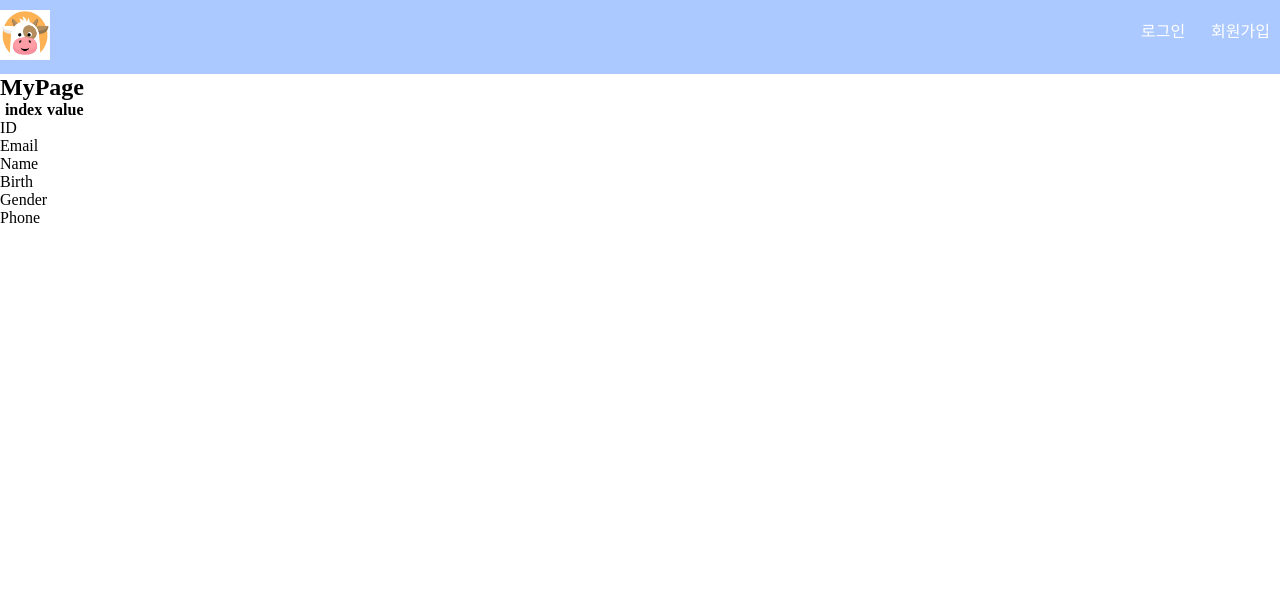
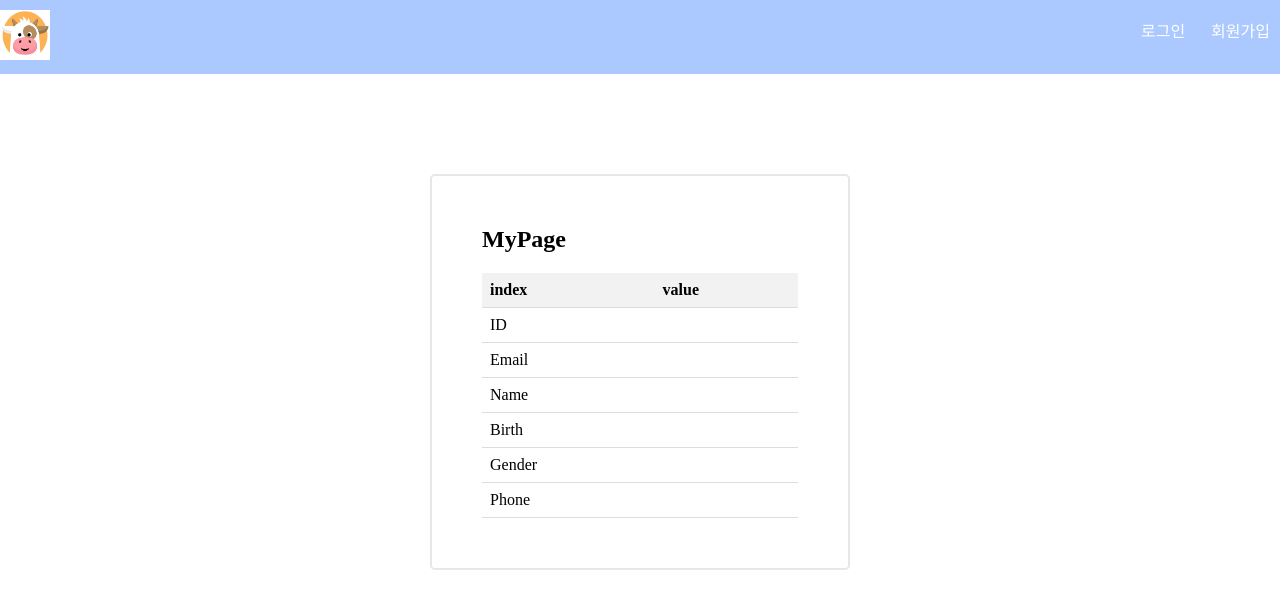
Before and after one commit to 0214kbs/Nextjs-boilerplate, a Next.js app: page /mypage in a window 1280 px wide. Shown: the top 608 px of the page. Built offline with nearby package versions, Linux system fonts and the light colour scheme.

Commit message:
style: table style 적용

```diff
--- a/src/pageComponents/mypage/Mypage.layout.tsx
+++ b/src/pageComponents/mypage/Mypage.layout.tsx
@@ -0,0 +1,27 @@
+import styled from "styled-components";
+
+const StyledTable = styled.table`
+  width: 100%;
+  border-collapse: collapse;
+  margin-top: 20px;
+
+  th,
+  td {
+    padding: 8px;
+    text-align: left;
+    border-bottom: 1px solid #ddd;
+  }
+
+  th {
+    background-color: #f2f2f2;
+  }
+`;
+
+const StyledMyPage = styled.div`
+  margin: 100px auto;
+  width: 420px;
+  padding: 50px;
+  border: 2px solid #e7e7e7;
+  border-radius: 5px;
+`;
+export { StyledTable, StyledMyPage };
--- a/src/pageComponents/mypage/index.tsx
+++ b/src/pageComponents/mypage/index.tsx
@@ -1,15 +1,15 @@
 "use client";
 import React from "react";
 import useLoginStore from "@/stores/useLoginStore";
-
+import { StyledTable, StyledMyPage } from "./Mypage.layout";
 const Mypage = () => {
   const { user } = useLoginStore();
 
   return (
     <>
-      <div>
+      <StyledMyPage>
         <h2> MyPage </h2>
-        <table>
+        <StyledTable>
           <thead>
             <tr>
               <th>index</th>
@@ -42,8 +42,8 @@ const Mypage = () => {
               <td>{user.phone}</td>
             </tr>
           </tbody>
-        </table>
-      </div>
+        </StyledTable>
+      </StyledMyPage>
     </>
   );
 };
```
